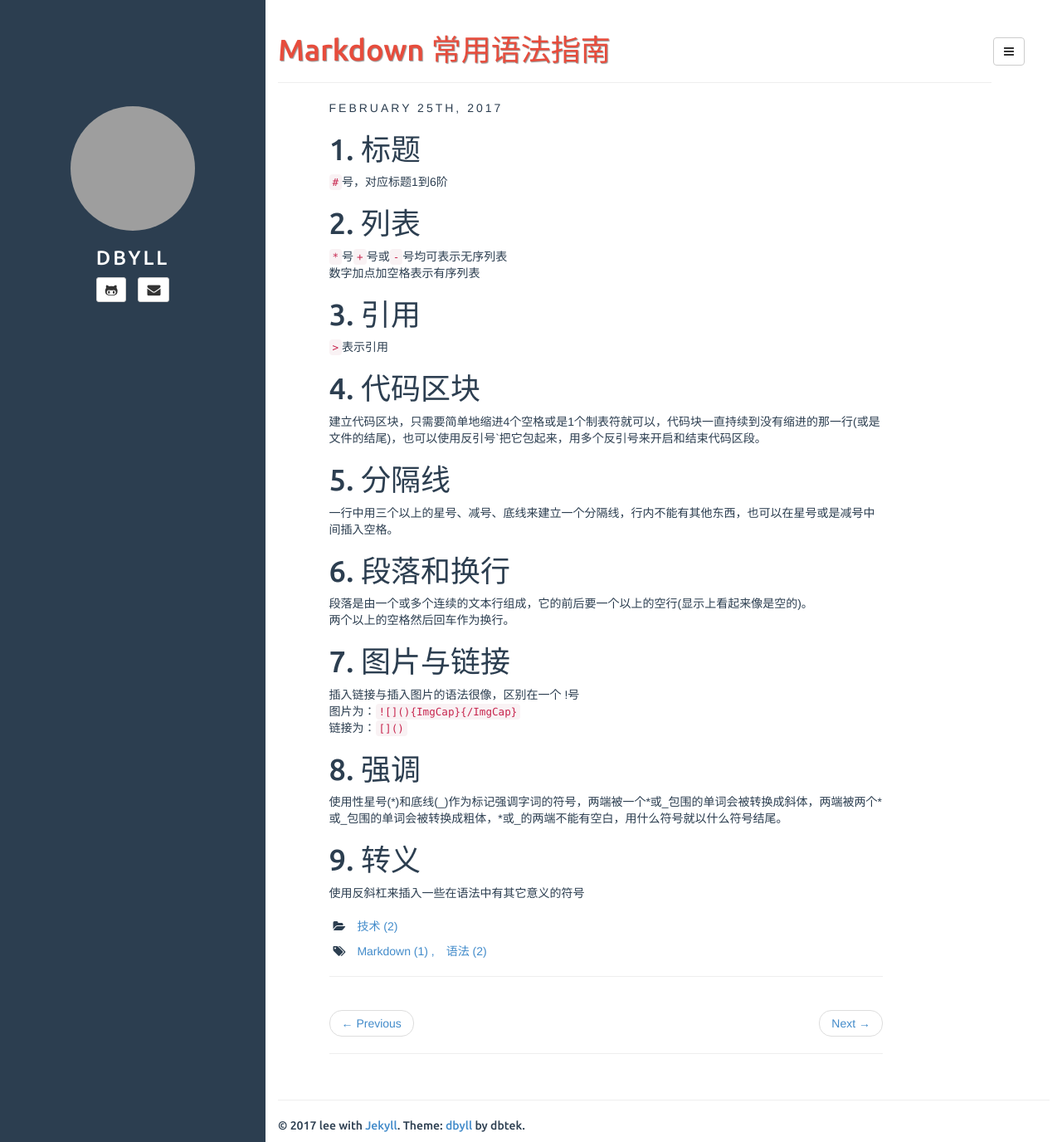
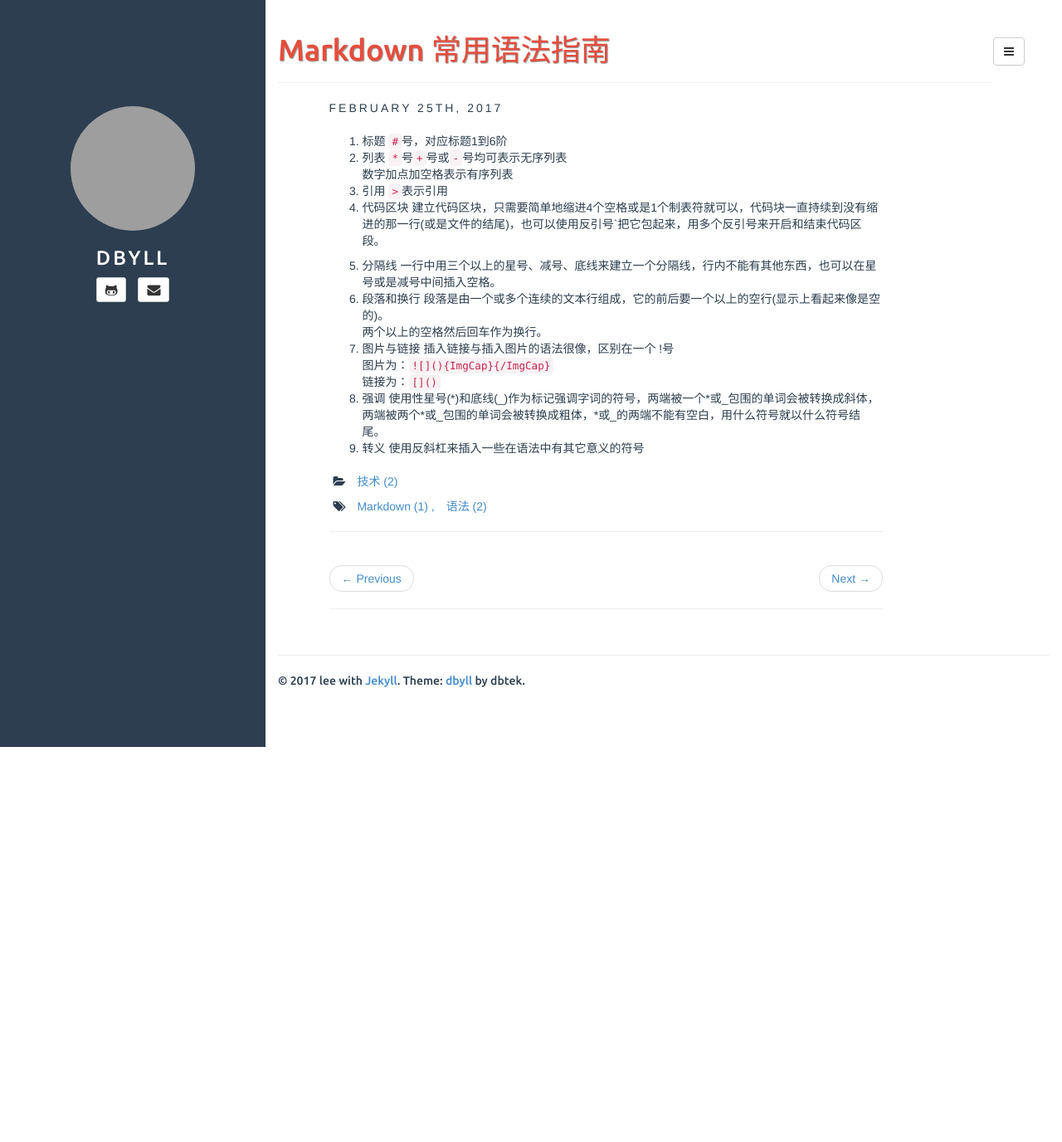
Before and after one commit to penglee87/penglee87.github.io, a Jekyll site: the page built from _posts/2017-02-25-Markdown语法.md, in a window 1280 px wide and 1376 px high. Shown: the whole window at 83% size. Built offline with Jekyll 4.4.1, drawn with Linux system fonts in a browser that asks for light colours; grey boxes are pictures that could not be loaded.

Commit message:
20170228

```diff
--- a/_posts/2017-02-25-Markdown语法.md
+++ b/_posts/2017-02-25-Markdown语法.md
@@ -5,28 +5,26 @@ categories: 技术
 tags: Markdown 语法
 ---
 
-# 1. 标题
+1. 标题
 `#`号，对应标题1到6阶
-
-# 2. 列表
+2. 列表
 `*`号`+`号或`-`号均可表示无序列表
 数字加点加空格表示有序列表
+3. 引用
+`>`表示引用
+4. 代码区块
+建立代码区块，只需要简单地缩进4个空格或是1个制表符就可以，代码块一直持续到没有缩进的那一行(或是文件的结尾)，也可以使用反引号\`把它包起来，用多个反引号来开启和结束代码区段。
 
-# 3. 引用
-`>`表示引用
-
-# 4. 代码区块
-建立代码区块，只需要简单地缩进4个空格或是1个制表符就可以，代码块一直持续到没有缩进的那一行(或是文件的结尾)，也可以使用反引号\`把它包起来，用多个反引号来开启和结束代码区段。
-# 5. 分隔线
+5. 分隔线
 一行中用三个以上的星号、减号、底线来建立一个分隔线，行内不能有其他东西，也可以在星号或是减号中间插入空格。
-# 6. 段落和换行
+6. 段落和换行
 段落是由一个或多个连续的文本行组成，它的前后要一个以上的空行(显示上看起来像是空的)。
 两个以上的空格然后回车作为换行。
-# 7. 图片与链接
+7. 图片与链接
 插入链接与插入图片的语法很像，区别在一个 !号
 图片为：`![](){ImgCap}{/ImgCap}`
 链接为：`[]()`
-# 8. 强调
+8. 强调
 使用性星号(\*)和底线(\_)作为标记强调字词的符号，两端被一个\*或\_包围的单词会被转换成斜体，两端被两个\*或\_包围的单词会被转换成粗体，*或_的两端不能有空白，用什么符号就以什么符号结尾。
-# 9. 转义
+9. 转义
 使用反斜杠来插入一些在语法中有其它意义的符号
```
Also changed, not shown: _posts/2017-02-25-mysql 常用语法.md (+1 -2 lines).
